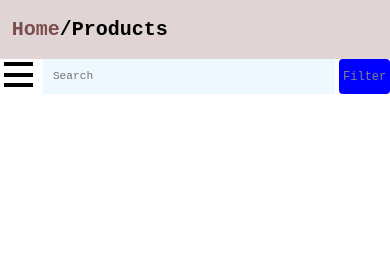
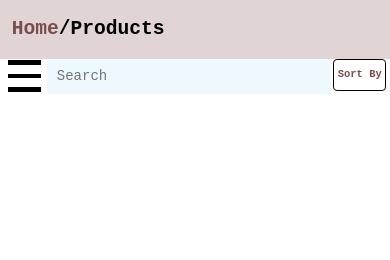
Before and after one commit to S-Hannan/store, a website: page public/index.ejs in a window 390 px wide. Drawn offline with nearby package versions, Linux system fonts and the light colour scheme; files that its build step writes are made by us from their sources; no server answers.

Commit message:
resp filter

```diff
--- a/public/index.ejs
+++ b/public/index.ejs
@@ -16,7 +16,15 @@
     <div class="heading">
         <span class="home">Home</span> <span>/Products</span>
     </div>
-    <div class="stick"></div>
+    <div class="stick">
+        <div class="burger">
+            <div class="line"></div>
+            <div class="line"></div>
+            <div class="line"></div>
+        </div>
+        <div class="filter">Sort By</div>
+
+    </div>
 
     <div class="container">
         <div class="panel">
@@ -71,12 +79,6 @@
             </form>
         </div>
         <div class="allcontent">
-            <div class="burger">
-                <div class="line"></div>
-                <div class="line"></div>
-                <div class="line"></div>
-            </div>
-            <div class="filter">Filter</div>
             <div class="sort">
                 <div class="sorting">
                     <div class="info">
--- a/public/responsive.css
+++ b/public/responsive.css
@@ -1,7 +1,6 @@
 @media (max-width:750px) {
     html {
-        /* overflow: hidden; */
-        font-size: 8px;
+        font-size: 11px;
     }
 
     .heading {
@@ -11,8 +10,7 @@
 
     .stick {
         background-color: white;
-        height: 37px;
-        position: static;
+        height: 15vw;
     }
 
     .container {
@@ -23,6 +21,7 @@
     .allcontent {
         width: 94vw;
     }
+
 
     .sort {
         width: 100vw;
@@ -36,45 +35,23 @@
     }
 
     .burger {
-        display: block;
-        position: absolute;
-        top: 16vw;
-        left: 1vw;
-        z-index: 1;
-        width: fit-content;
+        display: flex;
+        flex-direction: column;
+        justify-content: space-between;
     }
 
     .filter {
         display: block;
-        height: 3vw;
-        width: 13vw;
-        background-color: blue;
-        position: absolute;
-        right: 0;
-        text-align: center;
-        padding: 3vw 0;
-        font-size: 1.5rem;
-        color: grey;
-        top: 15vw;
-        border-radius: 1vw;
-
     }
 
     .panel {
-        /* height: fit-content; */
-        /* position: absolute; */
         width: 0;
-        top: 5vw;
+        top: 15vw;
     }
 
     input[type='search']~div {
         display: none;
     }
-
-    /* input[type='search']~div {
-        margin-left: 3vw;
-        display: none;
-    } */
 
     .info {
         margin-right: 0;
@@ -119,278 +96,34 @@
 
     #search {
         position: absolute;
-        left: 8vw;
-        top: -37px;
-        width: 75vw;
+        left: 9vw;
+        top: -15vw;
+        width: 73vw;
         height: 9vw;
 
     }
 }
 
-@media (max-width:494px) {
+@media (max-width:550px) {
     html {
-        /* overflow: hidden; */
-        font-size: 8px;
-    }
-
-    .heading {
-        height: 15vw;
-        width: auto;
-    }
-
-    .stick {
-        background-color: white;
-        height: 37px;
-        position: static;
-    }
-
-    .container {
-        margin: auto;
-        width: fit-content;
-    }
-
-    .allcontent {
-        width: 94vw;
-    }
-
-    .sort {
-        width: 100vw;
-        margin: auto;
-        display: none;
-    }
-
-    .sorting {
-        width: 100vw;
-        justify-content: center;
-    }
-
-    .burger {
-        display: block;
-        position: absolute;
-        top: 16vw;
-        left: 1vw;
-        z-index: 1;
-        width: fit-content;
-    }
-
-    .filter {
-        display: block;
-        height: 3vw;
-        width: 13vw;
-        background-color: blue;
-        position: absolute;
-        right: 0;
-        text-align: center;
-        padding: 3vw 0;
-        font-size: 1.5rem;
-        color: grey;
-        top: 15vw;
-        border-radius: 1vw;
-
-    }
-
-    .panel {
-        /* height: fit-content; */
-        /* position: absolute; */
-        width: 0;
-        top: 7vw;
-    }
-
-    input[type='search']~div {
-        display: none;
-    }
-
-    /* input[type='search']~div {
-        margin-left: 3vw;
-        display: none;
-    } */
-
-    .info {
-        margin-right: 0;
-    }
-
-    .info p {
-        width: 10rem;
-    }
-
-    hr {
-        width: 8rem;
-    }
-
-    .select {
-        margin-left: 1rem;
-    }
-
-    .select p {
-        width: 6rem;
-    }
-
-    .products {
-        grid-template-columns: repeat(2, 1fr);
-        row-gap: 2rem;
-        column-gap: 2rem;
-        width: fit-content;
-    }
-
-    .product {
-        width: 45vw;
-        height: fit-content;
-    }
-
-    img {
-        height: 28.5vw;
-        width: 45vw;
-    }
-
-    .desc {
-        font-weight: bold;
-    }
-
-    #search {
-        position: absolute;
-        left: 8vw;
-        top: -37px;
-        width: 75vw;
-        height: 9vw;
-
+        font-size: 10px;
     }
 }
 
+@media (max-width:494px) {
+    html {
+        font-size: 9px;
+    }
+}
 
 @media (max-width:450px) {
     html {
-        /* overflow: hidden; */
         font-size: 8px;
     }
+}
 
-    .heading {
-        height: 15vw;
-        width: auto;
+@media (max-width:400px) {
+    html {
+        font-size: 7px;
     }
-
-    .stick {
-        background-color: white;
-        height: 37px;
-        position: static;
-    }
-
-    .container {
-        margin: auto;
-        width: fit-content;
-    }
-
-    .allcontent {
-        width: 94vw;
-    }
-
-    .sort {
-        width: 100vw;
-        margin: auto;
-        display: none;
-    }
-
-    .sorting {
-        width: 100vw;
-        justify-content: center;
-    }
-
-    .burger {
-        display: block;
-        position: absolute;
-        /* top: 64px; */
-        top: 16vw;
-        left: 1vw;
-        z-index: 1;
-        width: fit-content;
-    }
-
-    .filter {
-        display: block;
-        height: 3vw;
-        width: 13vw;
-        background-color: blue;
-        position: absolute;
-        right: 0;
-        text-align: center;
-        padding: 3vw 0;
-        font-size: 1.5rem;
-        color: grey;
-        /* top: 59px; */
-        top: 15vw;
-        border-radius: 1vw;
-
-    }
-
-    .panel {
-        /* height: fit-content; */
-        /* position: absolute; */
-        width: 0;
-        top: 9vw;
-    }
-
-    input[type='search']~div {
-        display: none;
-    }
-
-    /* input[type='search']~div {
-        margin-left: 3vw;
-        display: none;
-    } */
-
-    .info {
-        margin-right: 0;
-    }
-
-    .info p {
-        width: 10rem;
-    }
-
-    hr {
-        width: 8rem;
-    }
-
-    .select {
-        margin-left: 1rem;
-    }
-
-    .select p {
-        width: 6rem;
-    }
-
-    .products {
-        grid-template-columns: repeat(2, 1fr);
-        row-gap: 2rem;
-        column-gap: 2rem;
-        width: fit-content;
-    }
-
-    .product {
-        width: 45vw;
-        height: fit-content;
-    }
-
-    img {
-        height: 28.5vw;
-        width: 45vw;
-    }
-
-    .desc {
-        font-weight: bold;
-    }
-
-    #search {
-        position: absolute;
-        left: 8vw;
-        top: -37px;
-        width: 75vw;
-        height: 9vw;
-
-    }
-
-
-
-
-
-
-
 }
--- a/public/style.css
+++ b/public/style.css
@@ -15,7 +15,7 @@ html {
     height: 6vw;
     align-items: center;
     padding-left: 3vw;
-    font-size: 2.5rem;
+    font-size: 2.8rem;
     font-weight: 900;
 }
 
@@ -34,16 +34,18 @@ html {
 .burger {
     display: none;
     cursor: pointer;
+    height: 8vw;
+    width: 8vw;
+    position: absolute;
+    top: 0.5vw;
+    left: 2vw;
 
 }
 
 .line {
-    text-decoration: none;
     background-color: black;
-    height: 1vw;
-    width: 7.5vw;
-    /* margin: 1.2vw 1vw; */
-    margin-bottom: 1.7vw;
+    height: 1.2vw;
+    width: 8.5vw;
 }
 
 .container {
@@ -54,7 +56,7 @@ html {
 }
 
 .panel {
-    height: 40vw;
+    height: fit-content;
     display: flex;
     flex-direction: column;
     width: 14vw;
@@ -137,7 +139,7 @@ option {
     height: 40px;
     width: 65%;
     border: none;
-    font-size: 1.4rem;
+    font-size: 2rem;
     color: grey;
     padding-left: 10px;
 
@@ -316,4 +318,16 @@ img {
 
 .filter {
     display: none;
+    height: 5.5vw;
+    width: 13vw;
+    text-align: center;
+    padding-top: 2.3vw;
+    font-size: 1.5rem;
+    font-weight: bold;
+    color: rgb(122, 78, 78);
+    position: absolute;
+    top: 0;
+    right: 1vw;
+    border: 0.5vw solid black;
+    border-radius: 1vw;
 }
```
Also changed, not shown: index.html.
